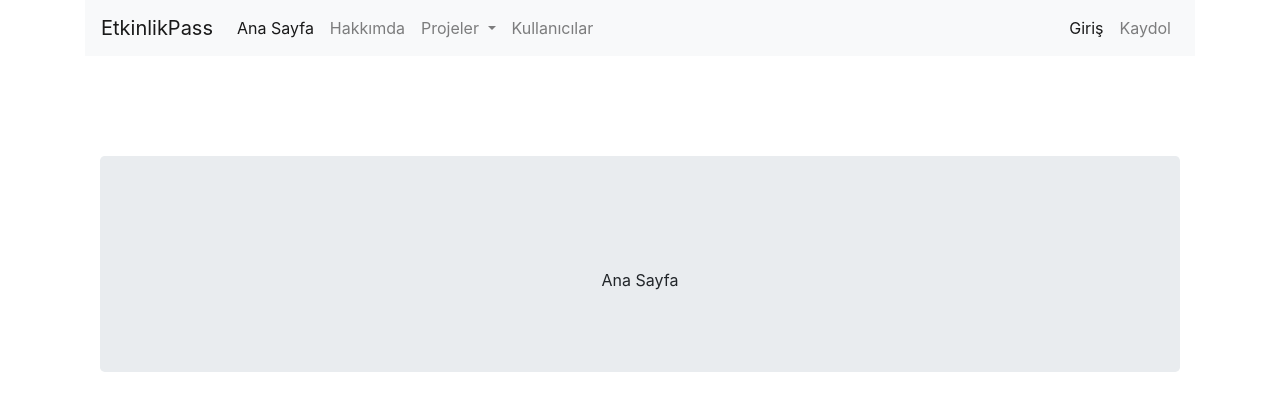
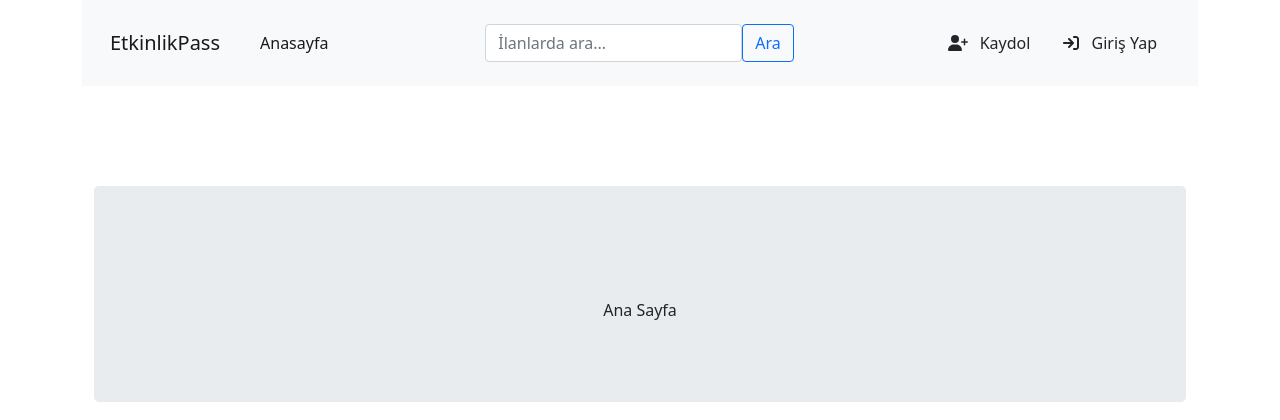
Before and after one commit to sinankocatrk/EtkinlikPass, a Django app: page / in a window 1280 px wide. Shown: the top 420 px of the page. Run offline with Django 4.2, Linux system fonts and the light colour scheme; some libraries are stand-ins or nearby versions.

Commit message:
feat : improved navbar design

```diff
--- a/core/core/settings.py
+++ b/core/core/settings.py
@@ -123,7 +123,11 @@ USE_TZ = True
 # Static files (CSS, JavaScript, Images)
 # https://docs.djangoproject.com/en/4.2/howto/static-files/
 
-STATIC_URL = 'static/'
+STATIC_URL = '/static/'
+
+STATICFILES_DIRS = [
+    os.path.join(BASE_DIR, 'static'),  # Projenizin ana dizinindeki "static" dizini
+]
 
 # Default primary key field type
 # https://docs.djangoproject.com/en/4.2/ref/settings/#default-auto-field
--- /dev/null
+++ b/core/static/css/custom.css
@@ -0,0 +1,5 @@
+@media (max-width: 576px) {
+  .icon-text {
+    display: none;
+  }
+}
--- a/core/templates/includes/navbar.html
+++ b/core/templates/includes/navbar.html
@@ -1,55 +1,72 @@
 <nav class="navbar navbar-expand-lg navbar-light bg-light">
-  <a class="navbar-brand" href="/">EtkinlikPass</a>
+  <div class="container">
     <button class="navbar-toggler" type="button" data-toggle="collapse" data-target="#navbarSupportedContent" aria-controls="navbarSupportedContent" aria-expanded="false" aria-label="Toggle navigation">
-    <span class="navbar-toggler-icon"></span>
+      <i class="fas fa-bars"></i>
     </button>
+    <a class="navbar-brand mt-2 mt-lg-0" href="/">
+      EtkinlikPass
+    </a>
+    <div class="collapse navbar-collapse" id="navbarSupportedContent">
 
-  <div class="collapse navbar-collapse" id="navbarSupportedContent">
-    <ul class="navbar-nav mr-auto">
-      <li class="nav-item active">
-        <a class="nav-link" href="/">Ana Sayfa <span class="sr-only">(current)</span></a>
+        <ul class="navbar-nav">
+          <li class="nav-item">
+            <a class="nav-link active mx-3" href="/">Anasayfa</a>
           </li>
+          {% if request.user.is_authenticated %}
           <li class="nav-item">
-        <a class="nav-link" href="/about">Hakkımda</a>
+            <a class="nav-link active mx-3" href="#">İlan Ekle</a>
           </li>
-      <li class="nav-item dropdown">
-        <a class="nav-link dropdown-toggle" href="/projects" id="navbarDropdown" role="button" data-toggle="dropdown" aria-haspopup="true" aria-expanded="false">
-          Projeler
-        </a>
-        <div class="dropdown-menu" aria-labelledby="navbarDropdown">
-          <a class="dropdown-item" href="/opencv">OpenCV</a>
-          <a class="dropdown-item" href="/yolo">YOLO</a>
-          <div class="dropdown-divider"></div>
-          <a class="dropdown-item" href="/other">Diğer Projeler</a>
-        </div>
-      </li>
-      <li class="nav-item">
-        <a class="nav-link " href="/nicks">Kullanıcılar</a>
-      </li>
+          {% endif %}
         </ul>
+      <!-- Search Form -->
 
-    <ul class="navbar-nav ml-auto">
+        <form class="form-inline mx-auto pt-3">
+          <input class="form-control" type="search" placeholder="İlanlarda ara..." aria-label="Search">
+          <button class="btn btn-outline-primary" type="submit">Ara</button>
+        </form>
 
 
 
+    </div>
+    {% if request.user.is_authenticated %}
+     <div class="d-flex align-items-center">
+      <div class="dropdown">
+        <a id="navbarDropdownMenuLink1" class="text-reset me-3 dropdown-toggle hidden-arrow" href="#" role="button" data-toggle="dropdown" aria-expanded="false" style="text-decoration: none;">
+          <i class="fas fa-bell"></i>
+          <span class="badge rounded-pill badge-notification bg-danger">2</span>
+        </a>
+        <ul class="dropdown-menu dropdown-menu-right" aria-labelledby="navbarDropdownMenuLink1">
+          <li><a class="dropdown-item" href="#">My profile</a></li>
+          <li><a class="dropdown-item" href="#">Settings</a></li>
+          <li><a class="dropdown-item" href="#">Logout</a></li>
+        </ul>
+      </div>
+      <div class="dropdown">
+        <a id="navbarDropdownMenuLink2" class="text-reset me-3 dropdown-toggle hidden-arrow" href="#" role="button" data-toggle="dropdown" aria-expanded="false" style="text-decoration: none;">
+          <img class="rounded-circle" src="https://mdbootstrap.com/img/new/avatars/2.jpg" height="25" alt="">
+        </a>
+        <ul class="dropdown-menu dropdown-menu-right" aria-labelledby="navbarDropdownMenuLink2">
+          <li><a class="dropdown-item" href="#">My profile</a></li>
+          <li><a class="dropdown-item" href="#">Settings</a></li>
+          <li><a class="dropdown-item" href="#">Logout</a></li>
+        </ul>
+      </div>
+    </div>
+    {% else %}
 
+    <div class="btn-group" role="group" aria-label="Giriş ve Kaydol">
 
+        <a class="btn" href="/user/register">
+          <i class="fa fa-user-plus px-2"></i> <span class="icon-text">Kaydol</span>
+        </a>
 
-       {% if request.user.is_authenticated %}
-       <a class="nav-link" href="/user/logout/">Çıkış <span class="sr-only">(current)</span></a>
-       <a class="nav-link" href="/dashboard/">Kontrol Paneli <span class="sr-only">(current)</span></a>
-      </li>
-      {% else %}
-      <li class="nav-item active">
-        <a class="nav-link" href="/user/login/">Giriş <span class="sr-only">(current)</span></a>
-        </li>
-        <li class="nav-item">
-        <a class="nav-link" href="/user/register">Kaydol</a>
-      </li>
+        <a class="btn" href="/user/login">
+          <i class="fa fa-sign-in px-2"></i> <span class="icon-text">Giriş Yap</span>
+        </a>
+    </div>
+
 
     {% endif %}
 
-
-    </ul>
   </div>
 </nav>
--- a/core/templates/layout.html
+++ b/core/templates/layout.html
@@ -1,7 +1,11 @@
+{% load static %}
+
 <head>
     <meta charset="UTF-8">
     <link rel="stylesheet" href="https://cdn.jsdelivr.net/npm/bootstrap@4.0.0/dist/css/bootstrap.min.css" integrity="sha384-Gn5384xqQ1aoWXA+058RXPxPg6fy4IWvTNh0E263XmFcJlSAwiGgFAW/dAiS6JXm" crossorigin="anonymous">
-
+    <link href="https://cdn.jsdelivr.net/npm/bootstrap@5.0.2/dist/css/bootstrap.min.css" rel="stylesheet" integrity="sha384-EVSTQN3/azprG1Anm3QDgpJLIm9Nao0Yz1ztcQTwFspd3yD65VohhpuuCOmLASjC" crossorigin="anonymous">
+    <link rel="stylesheet" href="https://cdnjs.cloudflare.com/ajax/libs/font-awesome/6.4.2/css/all.min.css" integrity="sha512-z3gLpd7yknf1YoNbCzqRKc4qyor8gaKU1qmn+CShxbuBusANI9QpRohGBreCFkKxLhei6S9CQXFEbbKuqLg0DA==" crossorigin="anonymous" referrerpolicy="no-referrer" />
+    <link rel="stylesheet" type="text/css" href="{% static 'css/custom.css' %}">
     <title>EtkinlikPass</title>
 
 </head>
@@ -32,5 +36,8 @@
 <script src="https://code.jquery.com/jquery-3.2.1.slim.min.js" integrity="sha384-KJ3o2DKtIkvYIK3UENzmM7KCkRr/rE9/Qpg6aAZGJwFDMVNA/GpGFF93hXpG5KkN" crossorigin="anonymous"></script>
 <script src="https://cdn.jsdelivr.net/npm/popper.js@1.12.9/dist/umd/popper.min.js" integrity="sha384-ApNbgh9B+Y1QKtv3Rn7W3mgPxhU9K/ScQsAP7hUibX39j7fakFPskvXusvfa0b4Q" crossorigin="anonymous"></script>
 <script src="https://cdn.jsdelivr.net/npm/bootstrap@4.0.0/dist/js/bootstrap.min.js" integrity="sha384-JZR6Spejh4U02d8jOt6vLEHfe/JQGiRRSQQxSfFWpi1MquVdAyjUar5+76PVCmYl" crossorigin="anonymous"></script>
+<script src="https://cdn.jsdelivr.net/npm/bootstrap@5.0.2/dist/js/bootstrap.bundle.min.js" integrity="sha384-MrcW6ZMFYlzcLA8Nl+NtUVF0sA7MsXsP1UyJoMp4YLEuNSfAP+JcXn/tWtIaxVXM" crossorigin="anonymous"></script>
+<script src="https://cdnjs.cloudflare.com/ajax/libs/font-awesome/6.4.2/js/all.min.js" integrity="sha512-uKQ39gEGiyUJl4AI6L+ekBdGKpGw4xJ55+xyJG7YFlJokPNYegn9KwQ3P8A7aFQAUtUsAQHep+d/lrGqrbPIDQ==" crossorigin="anonymous" referrerpolicy="no-referrer"></script>
+
 </body>
 </html>
--- a/static/style.css
+++ /dev/null
@@ -1,3 +0,0 @@
-p{
-    background-color: red;
-}
```
Also changed, not shown: core/static/js/custom.js (added, +7 -0 lines). Lines whose indentation alone changed are shown as unchanged.
